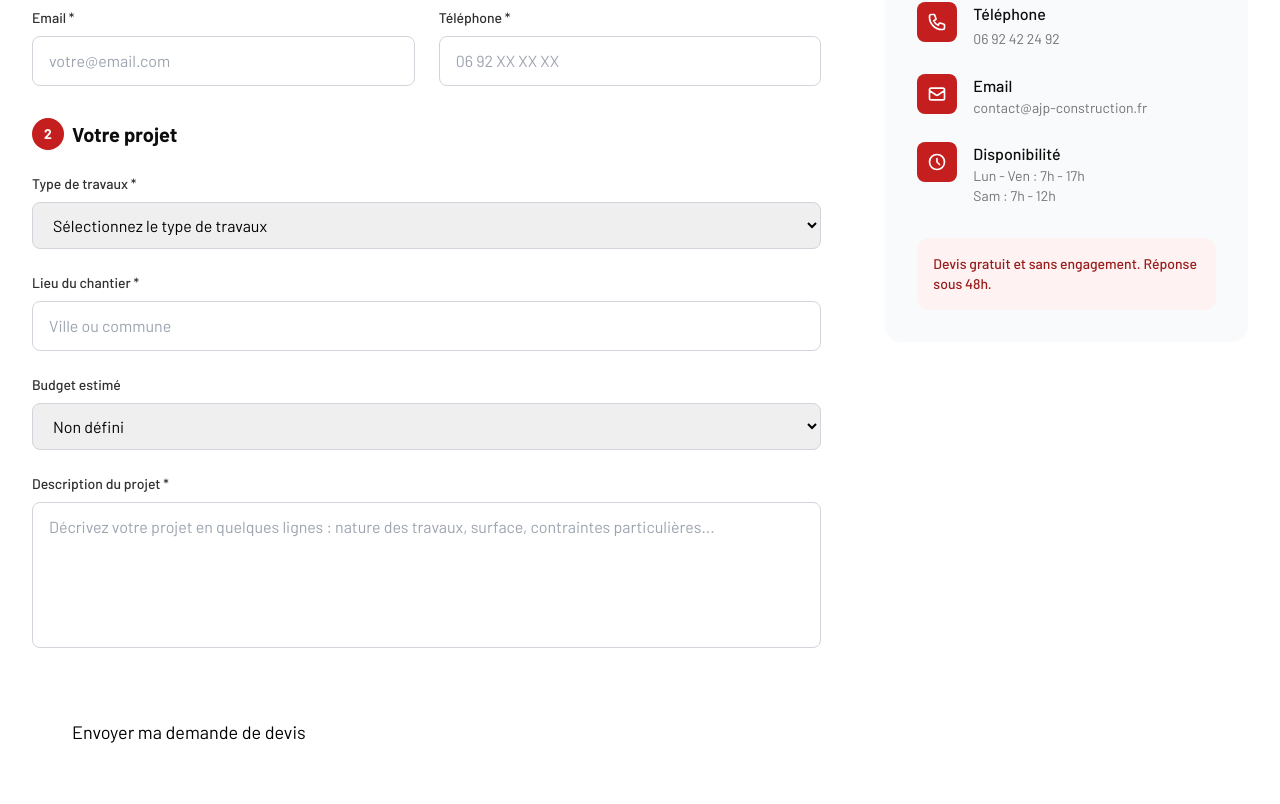
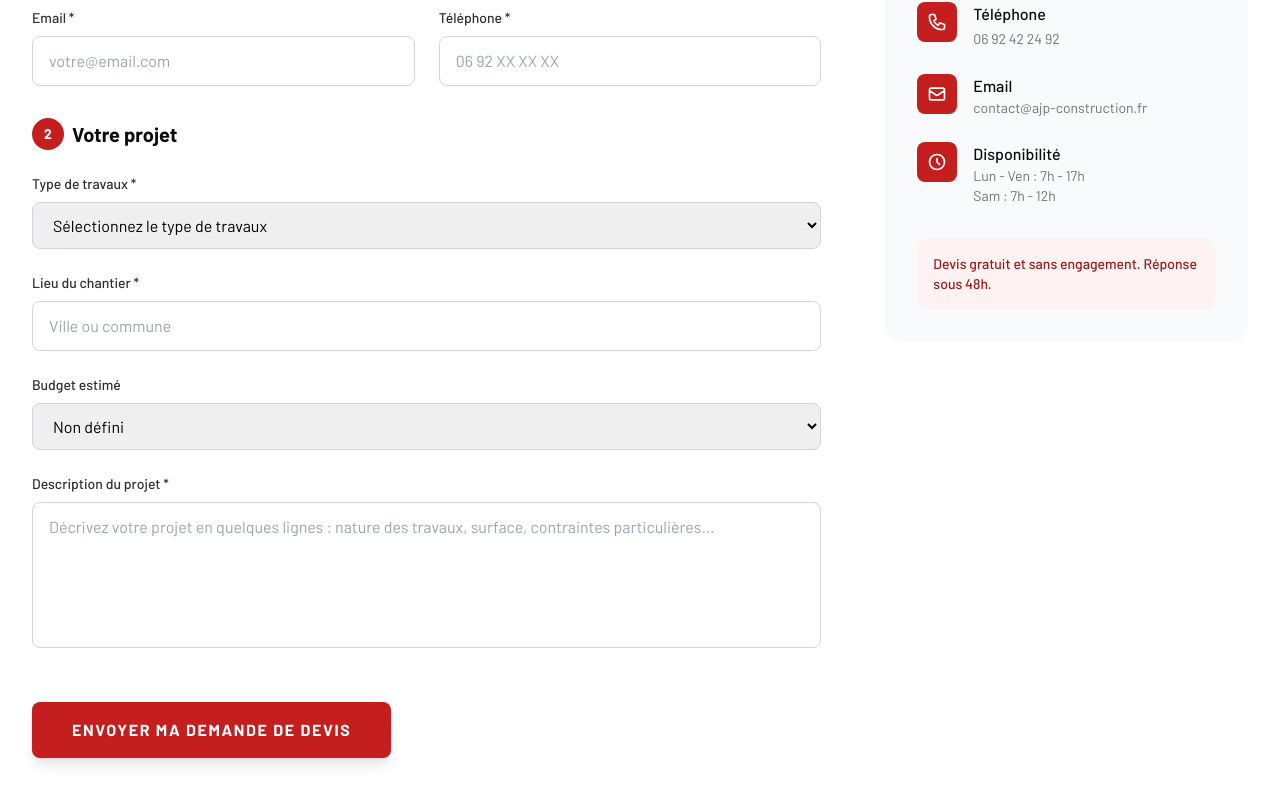
Before and after one commit to atchicanon/ajpconstruction, a Nuxt app: page /devis in a window 1280 px wide. Shown: the part 518-1322 px from the top of the page. Built offline with nearby package versions, Linux system fonts and the light colour scheme.

Commit message:
fix: make devis submit button more visible with explicit styles

```diff
--- a/pages/devis.vue
+++ b/pages/devis.vue
@@ -144,7 +144,7 @@
                 <button
                   type="submit"
                   :disabled="isSubmitting"
-                  class="btn-primary w-full md:w-auto text-lg px-10 py-4 disabled:opacity-50 disabled:cursor-not-allowed"
+                  class="w-full md:w-auto px-10 py-4 bg-primary-500 hover:bg-primary-600 text-white font-bold text-base tracking-widest uppercase rounded-lg transition-colors shadow-lg hover:shadow-xl disabled:opacity-50 disabled:cursor-not-allowed cursor-pointer"
                 >
                   <span v-if="!isSubmitting">Envoyer ma demande de devis</span>
                   <span v-else class="flex items-center gap-2">
```
